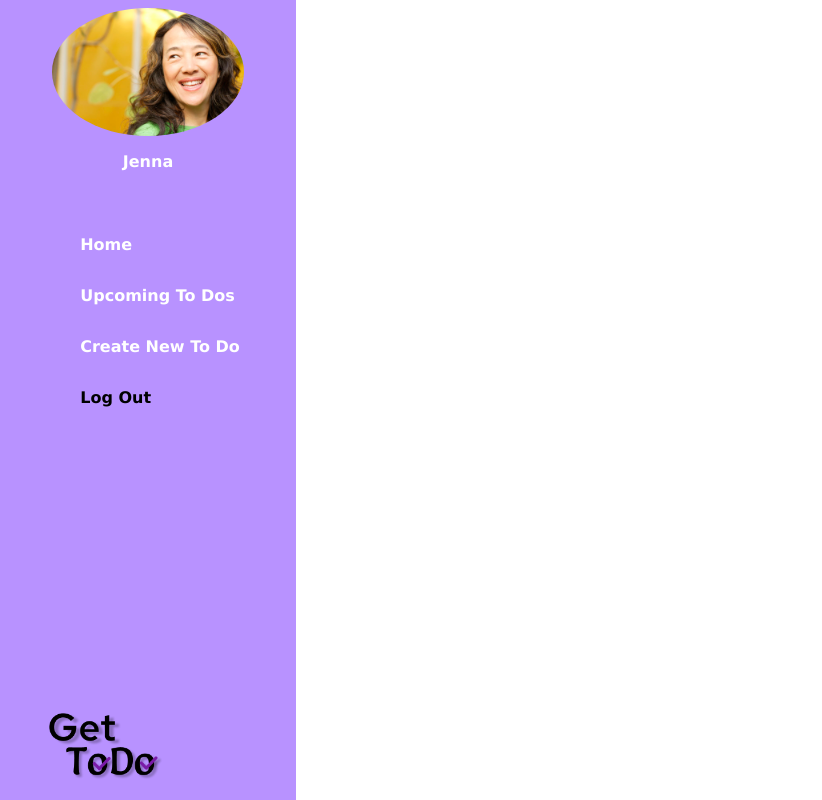
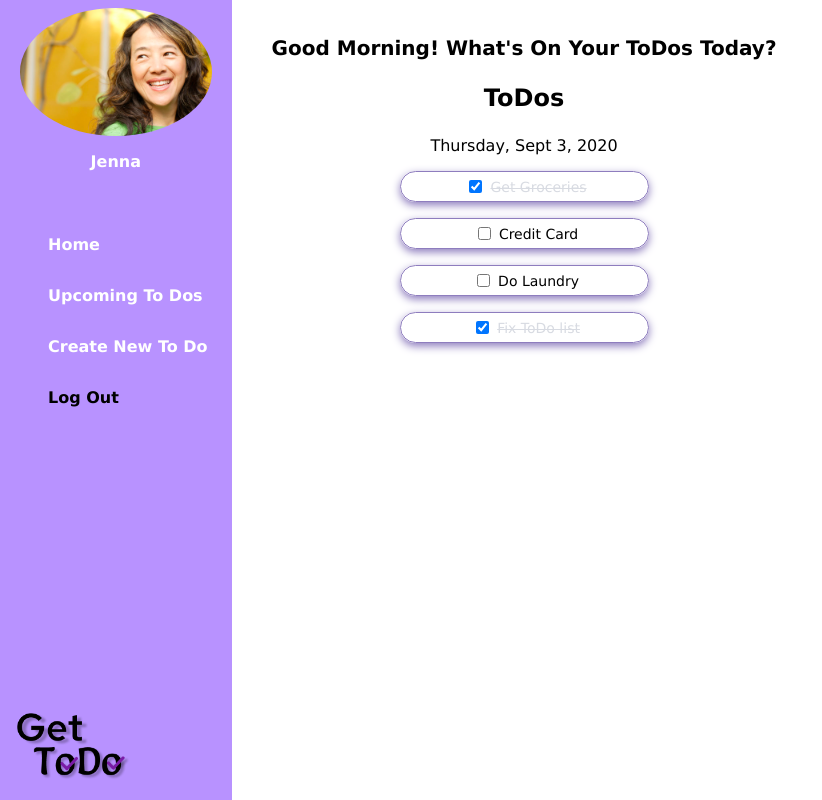
Before and after one commit to megumi29/To_Do_App, a React (Create React App) app: page / in a window 1280 px wide. Shown: the top 800 px of the page, without its empty margins (0-822 px from the left). Built offline with nearby package versions, Linux system fonts and the light colour scheme.

Commit message:
updated/fixed CSS for todo list layout

```diff
--- a/src/App.css
+++ b/src/App.css
@@ -30,7 +30,7 @@ h3,
 }
 
 .date {
-  font-size: 18px;
+  font-size: 16px;
   text-align: center;
 }
 
--- a/src/App.js
+++ b/src/App.js
@@ -28,32 +28,36 @@ let toDoList = [
     id: 3,
     title: "Chores",
     description: "Do Laundry",
-    completed: true,
+    completed: false,
   },
   {
     id: 4,
     title: "Work",
     description: "Fix ToDo list",
-    completed: false,
+    completed: true,
   },
 ];
 
 function App() {
   return (
-    <>
+    <div style={pageWrapper}>
       {/* Todo List Section */}
       <SideBar user={user} />
-      <p style={userSectionMessage}>{user.message}</p>
       <ul>
+        <p style={userSectionMessage}>{user.message}</p>
         <h3>ToDos</h3>
         <p className="date">Thursday, Sept 3, 2020</p>
         {toDoList.map((todo) => {
           return <Todo todo={todo} />;
         })}
       </ul>
-    </>
+    </div>
   );
 }
+
+const pageWrapper = {
+  display: "flex",
+};
 
 const userSectionMessage = {
   fontFamily: "Verdana, Geneva, Tahoma, sans-serif",
--- a/src/Side(left) bar.js
+++ b/src/Side(left) bar.js
@@ -34,7 +34,6 @@ export default SideBar;
 const navStyles = {
   sideNavSection: {
     minHeight: "100vh",
-    maxWidth: "35vh",
     display: "flex",
     flexDirection: "column",
     alignItems: "center",
--- a/src/Todo.js
+++ b/src/Todo.js
@@ -33,9 +33,9 @@ const listStyles = {
     justifyContent: "center",
     alignItems: "center",
     border: "1px solid #8e7dbe",
-    marginBottom: "2rem",
-    marginRight: "26rem",
-    marginLeft: "26rem",
+    marginBottom: "1rem",
+    marginRight: "8rem",
+    marginLeft: "8rem",
     borderRadius: "5rem",
     boxShadow: "0 .2rem .5rem 0 #8e7dbe",
   },
```
